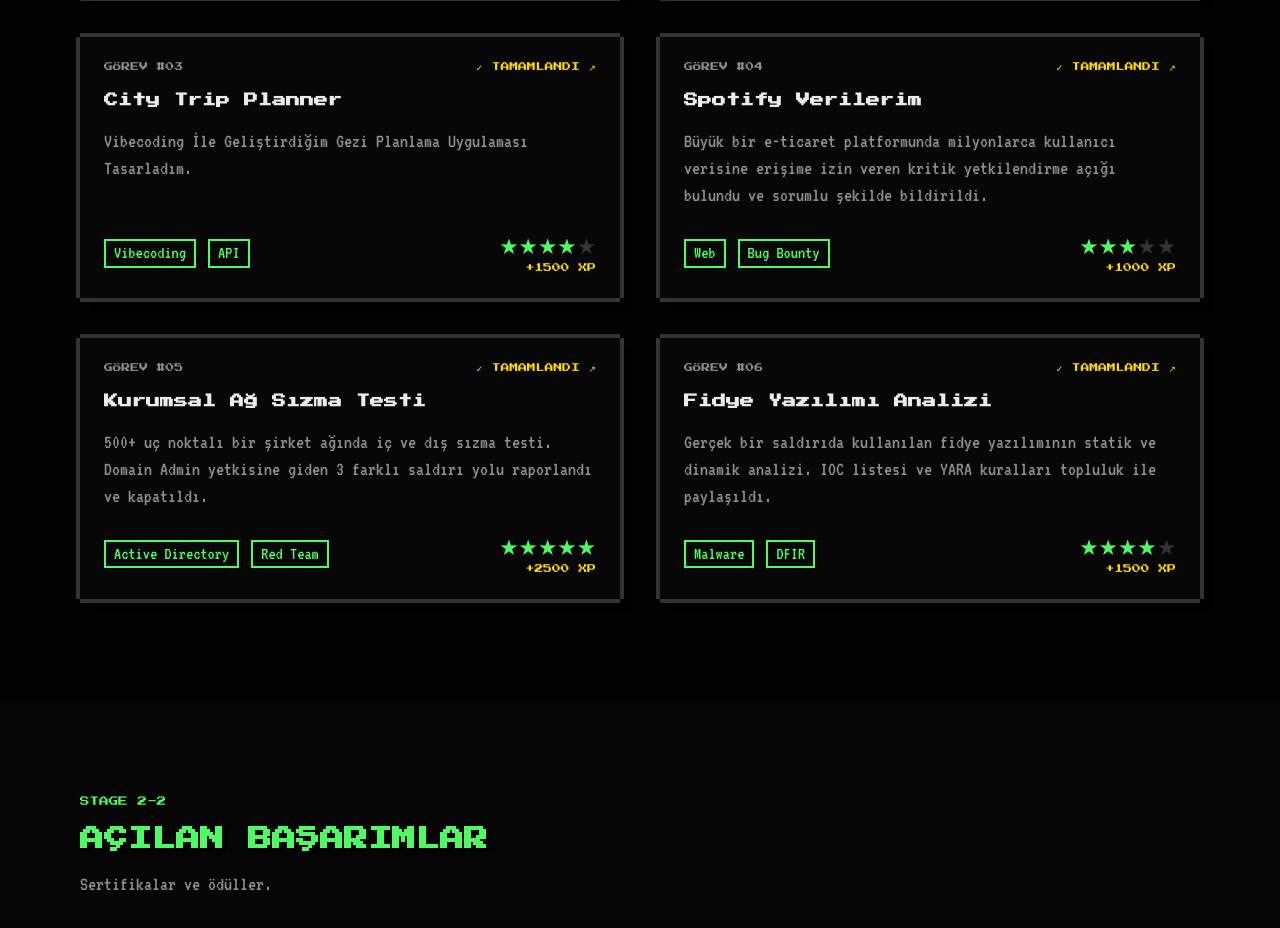
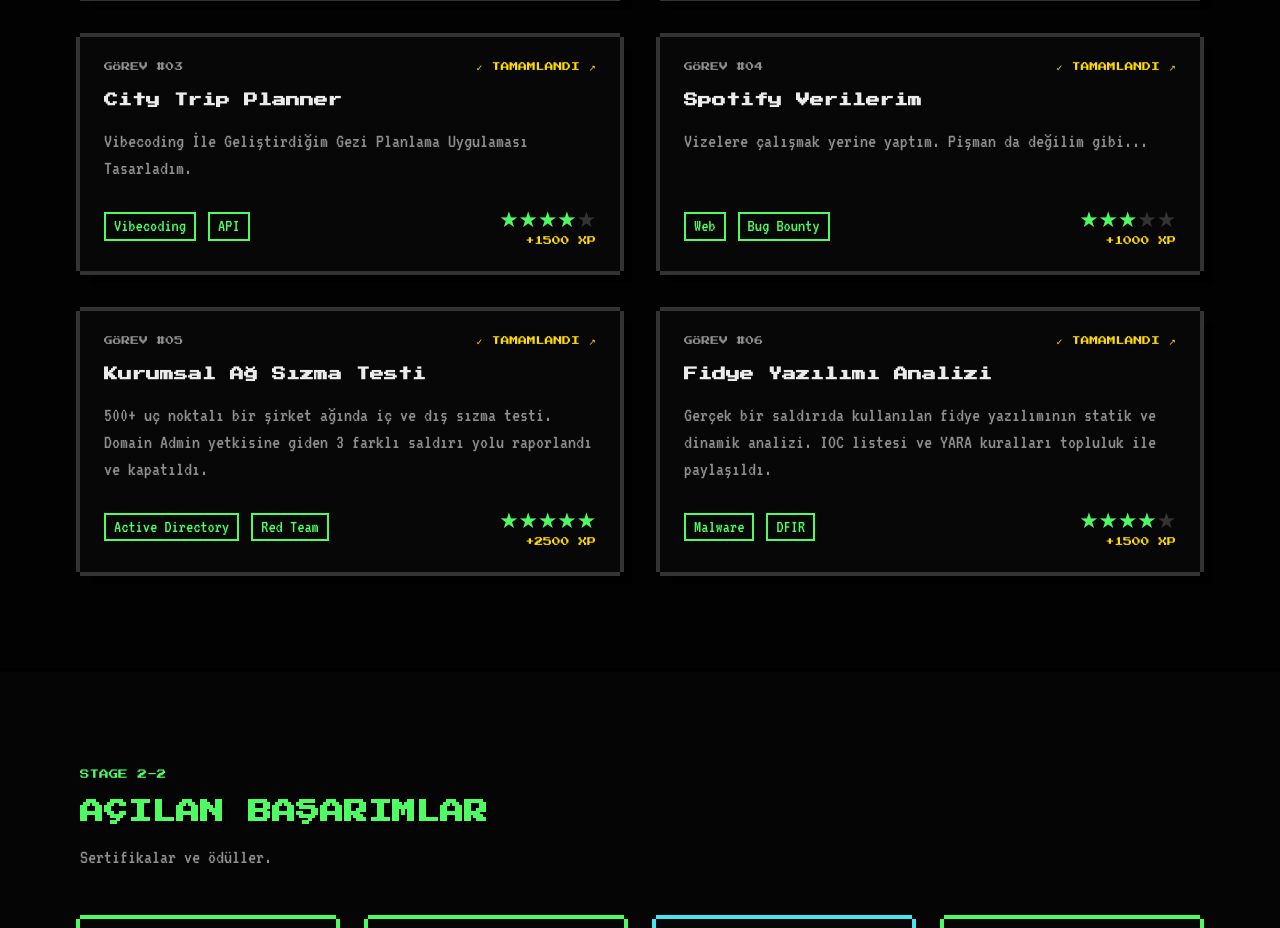
Before and after one commit to Yusufkursun/yusufkursun.github.io, a plain HTML site: page index.html in a window 1280 px wide. Shown: the part 2863-3791 px from the top of the page. Drawn offline with Linux system fonts and the light colour scheme.

Commit message:
Update quest description in index.html

```diff
--- a/index.html
+++ b/index.html
@@ -413,8 +413,7 @@
             </div>
             <h3 class="quest-title">Spotify Verilerim</h3>
             <p class="quest-desc">
-              Büyük bir e-ticaret platformunda milyonlarca kullanıcı verisine erişime izin veren
-              kritik yetkilendirme açığı bulundu ve sorumlu şekilde bildirildi.
+              Vizelere çalışmak yerine yaptım. Pişman da değilim gibi...
             </p>
             <div class="quest-footer">
               <div class="quest-tags">
```
